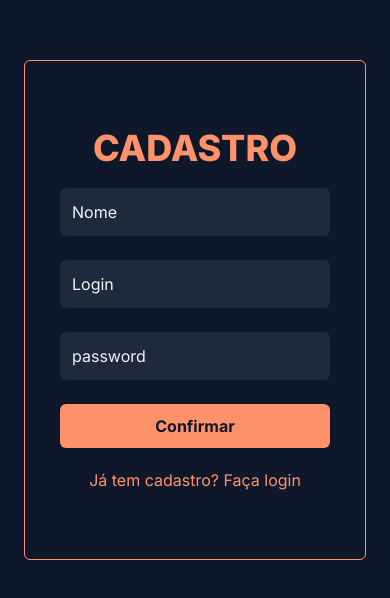
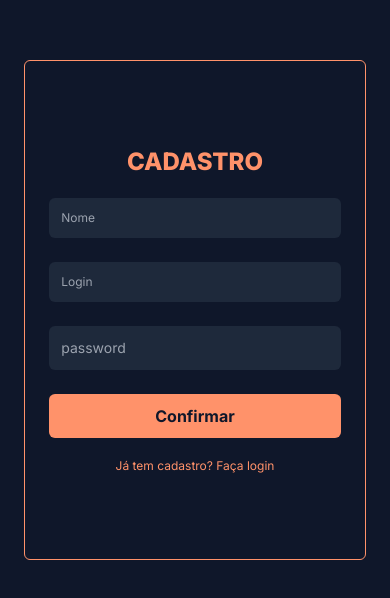
Before and after one commit to karendantas/corals-event-nextjs, a Next.js app: page /register in a window 390 px wide. Shown: the part 112-710 px from the top of the page. Built offline with nearby package versions, Linux system fonts and the light colour scheme; data requests are answered from the project's data file.

Commit message:
feat: finish responsivity

```diff
--- a/db.json
+++ b/db.json
@@ -20,6 +20,13 @@
       "content": "O presente artigo tem como principal objetivo analisar os perigos que o branqueamento de corais pode trazer a fenda do Bikini e em como isso está impactando diretamente nas vendas do Siri Cascudo.",
       "created_at": "01/02/2023",
       "title": "Impactos dos corais no Siri Cascudo"
+    },
+    {
+      "id": "a7b43d45-03f2-4e90-8040-23a6381fd9df",
+      "author_name": "admin",
+      "content": "teste ",
+      "created_at": "01/02/2023",
+      "title": "title"
     }
   ],
   "users": [
--- a/package.json
+++ b/package.json
@@ -4,6 +4,7 @@
   "private": true,
   "scripts": {
     "dev": "next dev",
+    "server": "json-server --watch db.json --port 3004",
     "build": "next build",
     "start": "next start",
     "lint": "next lint"
--- a/src/app/login/page.tsx
+++ b/src/app/login/page.tsx
@@ -53,12 +53,12 @@ export default function Login (){
         <div className="w-[500px] h-[500px] rounded-md p-5 flex items-center border border-coral ">
 
             <form onSubmit={handleSubmit(onSubmitLoginForm)} className="flex flex-col flex-1 items-center text-3xl gap-5 font-bold  ">
-                <h3 className="text-coral text-4xl uppercase font-extrabold ">LOGIN</h3>
+                <h3 className="text-coral text-2xl md:text-4xl uppercase font-extrabold ">LOGIN</h3>
 
                 <div className="w-[90%] flex flex-col">
 
                     <input
-                        className="bg-slate-800  w-full p-3  text-base outline-none rounded-md placeholder:text-slate-100"
+                        className="bg-slate-800  w-full p-3 text-xs md:text-base outline-none rounded-md "
                         type="text"
                         placeholder="Login"
                         {...register("login")}
@@ -68,7 +68,7 @@ export default function Login (){
 
                 <div className="w-[90%] flex flex-col">
                     <input
-                        className="bg-slate-800  w-full p-3  text-base outline-none rounded-md placeholder:text-slate-100"
+                        className="bg-slate-800  w-full p-3 text-xs md:text-base outline-none rounded-md "
                         type="password"
                         placeholder="password"
                         {...register("password")}
@@ -85,7 +85,7 @@ export default function Login (){
 
                 <Link
                     href={'/register'}
-                    className="text-base font-normal text-coral"
+                    className="text-xs md:text-base font-normal text-coral"
                 > Não tem conta? Cadastre-se
 
                 </Link>
--- a/src/app/logout/page.tsx
+++ b/src/app/logout/page.tsx
@@ -1,4 +1,5 @@
 "use client"
+import { ButtonContainer } from "@/components/button"
 import { removeCookies } from "cookies-next"
 import { useRouter } from "next/navigation"
 
@@ -20,10 +21,10 @@ export default function Logout(){
     return (
 
         <main className="max-w-screen-lg h-screen mx-auto flex flex-col items-center justify-center md: px-6 ">
-            <h2 className="text-2xl font-bold">Certeza que deseja sair?</h2>
-            <button
-                onClick={handleLogout}
-            > Confirmar </button>
+            <h2 className="text-2xl font-bold pb-5">Certeza que deseja sair?</h2>
+            <ButtonContainer onClick={handleLogout}>
+                <ButtonContainer.Body> Confirmar </ButtonContainer.Body>
+            </ButtonContainer>
 
         </main>
     )
--- a/src/app/register/page.tsx
+++ b/src/app/register/page.tsx
@@ -51,14 +51,14 @@ export default function Register (){
     }, [])
     return (
         <main className="max-w-screen-lg h-screen mx-auto flex items-center justify-center md: px-6" >
-            <div className="w-[500px] h-[500px] rounded-md p-5 flex items-center border border-coral">
+            <div className="w-[500px] h-[500px] rounded-md p-2 md:p-5 flex items-center border border-coral">
 
                 <form onSubmit={handleSubmit(onSubmitUser)} className="flex flex-col flex-1 items-center text-3xl gap-5 font-bold  ">
-                    <h3 className="text-coral text-4xl uppercase font-extrabold ">Cadastro</h3>
+                    <h3 className="text-coral text-2xl md:text-4xl uppercase font-extrabold ">Cadastro</h3>
 
                     <div className="w-[90%] flex flex-col">
                         <input
-                            className=" bg-slate-800  w-full p-3 text-base outline-none rounded-md placeholder:text-slate-100"
+                            className=" bg-slate-800  w-full p-3 text-xs md:text-base outline-none rounded-md"
                             type="text"
                             placeholder="Nome"
                             {...register("name")}
@@ -69,7 +69,7 @@ export default function Register (){
 
                    <div className="w-[90%] flex flex-col">
                         <input
-                            className="bg-slate-800  w-full p-3  text-base outline-none rounded-md placeholder:text-slate-100"
+                            className="bg-slate-800  w-full p-3 text-xs md:text-base outline-none rounded-md placeholdert-slate-100"
                             type="text"
                             placeholder="Login"
                             {...register("login")}
@@ -79,7 +79,7 @@ export default function Register (){
 
                     <div className="w-[90%] flex flex-col">
                         <input
-                            className="bg-slate-800  w-full p-3  text-base outline-none rounded-md placeholder:text-slate-100"
+                            className="bg-slate-800  w-full p-3  text-sm md:text-base outline-none rounded-md "
                             type="password"
                             placeholder="password"
                             {...register("password")}
@@ -97,7 +97,7 @@ export default function Register (){
 
                     <Link
                         href={'/login'}
-                        className="text-base font-normal text-coral"
+                        className="text-xs md:text-base font-normal text-coral"
                     > Já tem cadastro? Faça login
 
                     </Link>
--- a/src/components/header.tsx
+++ b/src/components/header.tsx
@@ -24,7 +24,7 @@ export function Header ({onClick}: Props){
                     <li>
                         <Link
                             href={'/logout'}
-                            className="bg-coral text-slate-800 font-bold text-sm md:text-md px-4 h-10 rounded-sm flex items-center gap-2 hover:bg-darkcoral"
+                            className="bg-coral text-slate-800 font-bold text-sm md:text-base px-4 h-10 rounded-sm flex items-center gap-2 hover:bg-darkcoral"
                         >
                             Sair
                             <SignOut size={20} />
```
